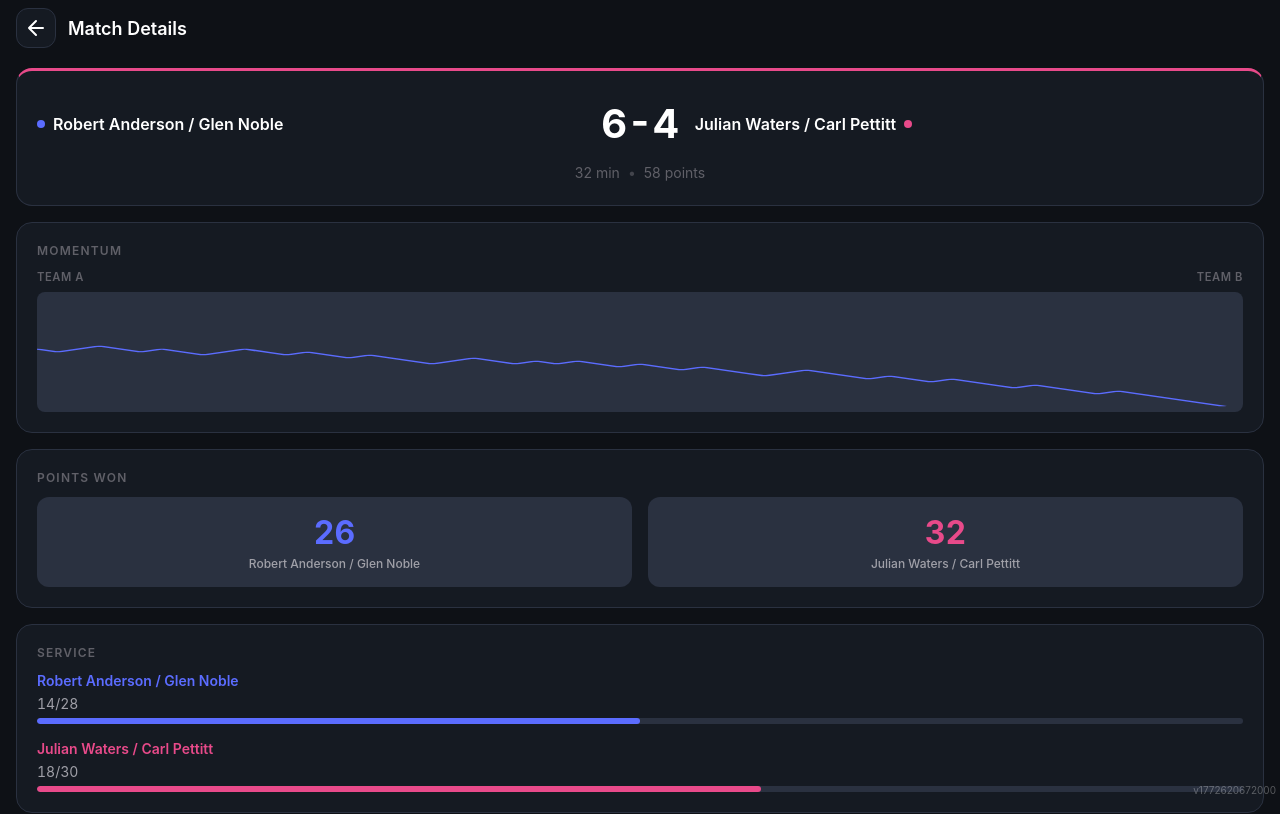
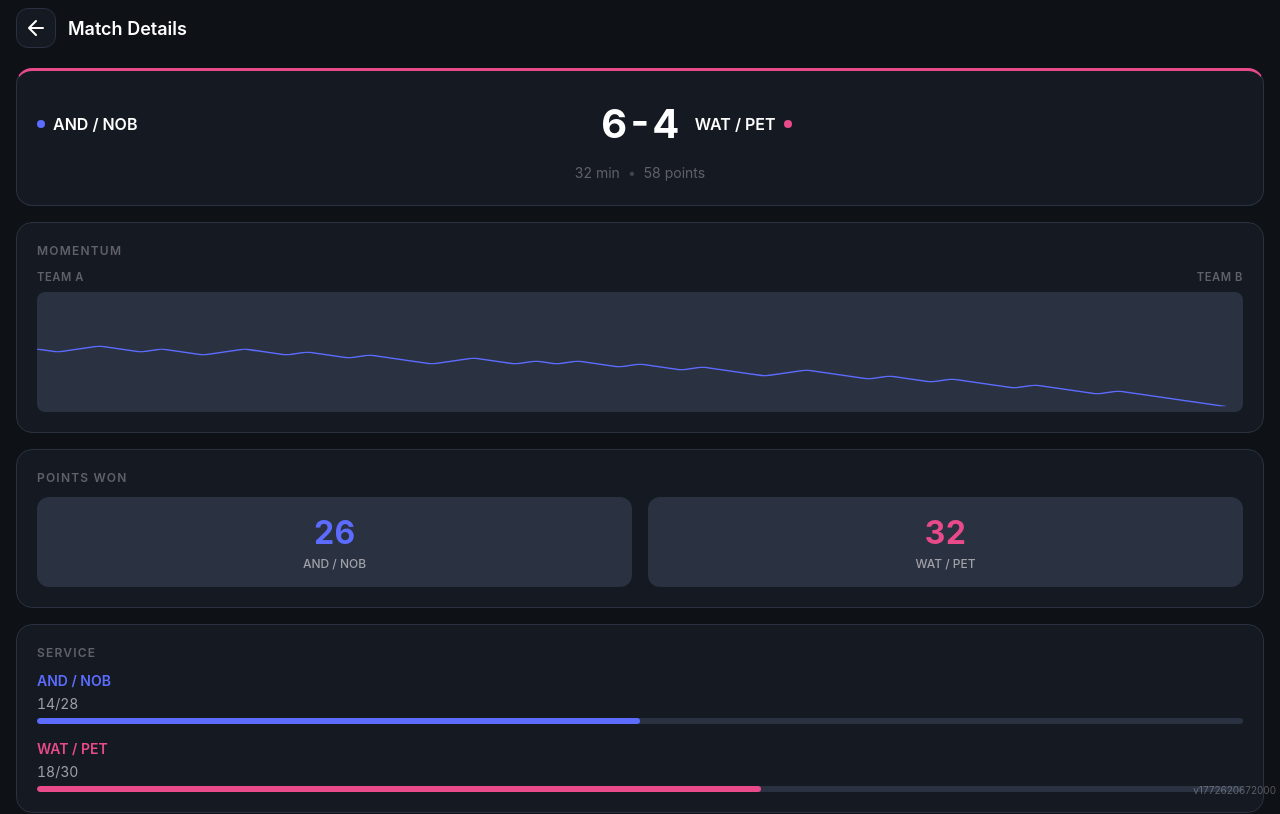
Before and after one commit to juicebox-glen/palapoint-v4, a Next.js app: page /game/1 in a window 1280 px wide. Shown: the top 814 px of the page. Built offline with nearby package versions, Linux system fonts and the light colour scheme; a web font is replaced by a local one.

Commit message:
Refactor team name display logic in GameDetailPage to use surname abbreviations, enhancing clarity and consistency in team representation. Introduce a new function for abbreviation extraction to streamline the process.

```diff
--- a/app/game/[id]/page.tsx
+++ b/app/game/[id]/page.tsx
@@ -60,13 +60,20 @@ const dummyGameData: {
   ],
 }
 
-function buildTeamName(
+function getSurnameAbbrev(name: string | null | undefined): string {
+  if (!name?.trim()) return ''
+  const parts = name.trim().split(' ')
+  const lastName = parts[parts.length - 1]
+  return lastName.substring(0, 3).toUpperCase()
+}
+
+function buildTeamLabel(
   p1: string | null | undefined,
   p2: string | null | undefined,
   fallback: string
 ): string {
-  const names = [p1, p2].filter(Boolean).map((n) => n?.trim()).filter(Boolean)
-  return names.length > 0 ? names.join(' / ') : fallback
+  const abbrevs = [getSurnameAbbrev(p1), getSurnameAbbrev(p2)].filter(Boolean)
+  return abbrevs.length > 0 ? abbrevs.join(' / ') : fallback
 }
 
 export default function GameDetailPage() {
@@ -75,12 +82,12 @@ export default function GameDetailPage() {
   const router = useRouter()
   const game = dummyGameData
 
-  const teamAName = buildTeamName(
+  const teamAName = buildTeamLabel(
     game.team_a_player_1,
     game.team_a_player_2,
     'Team A'
   )
-  const teamBName = buildTeamName(
+  const teamBName = buildTeamLabel(
     game.team_b_player_1,
     game.team_b_player_2,
     'Team B'
```
